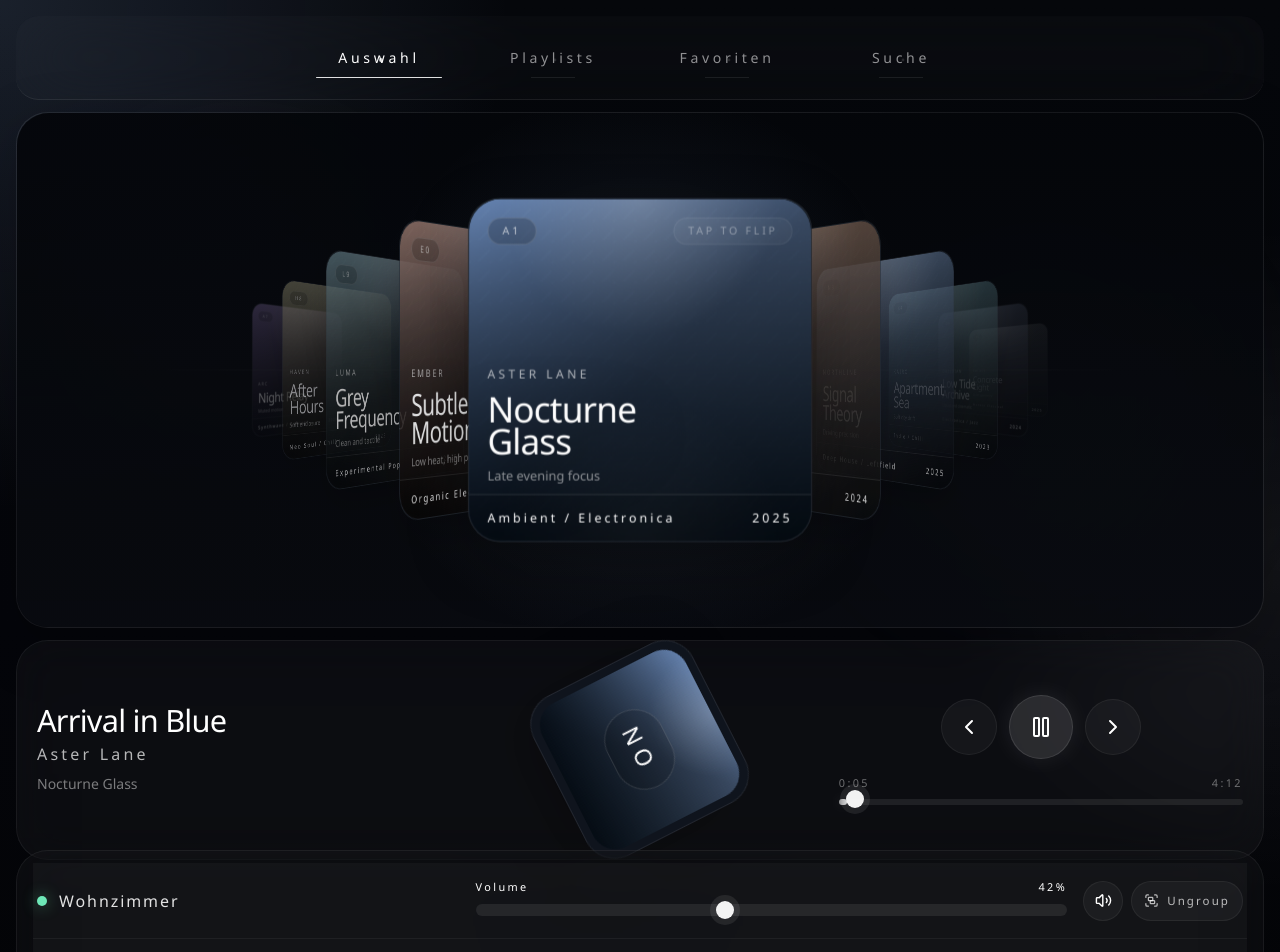
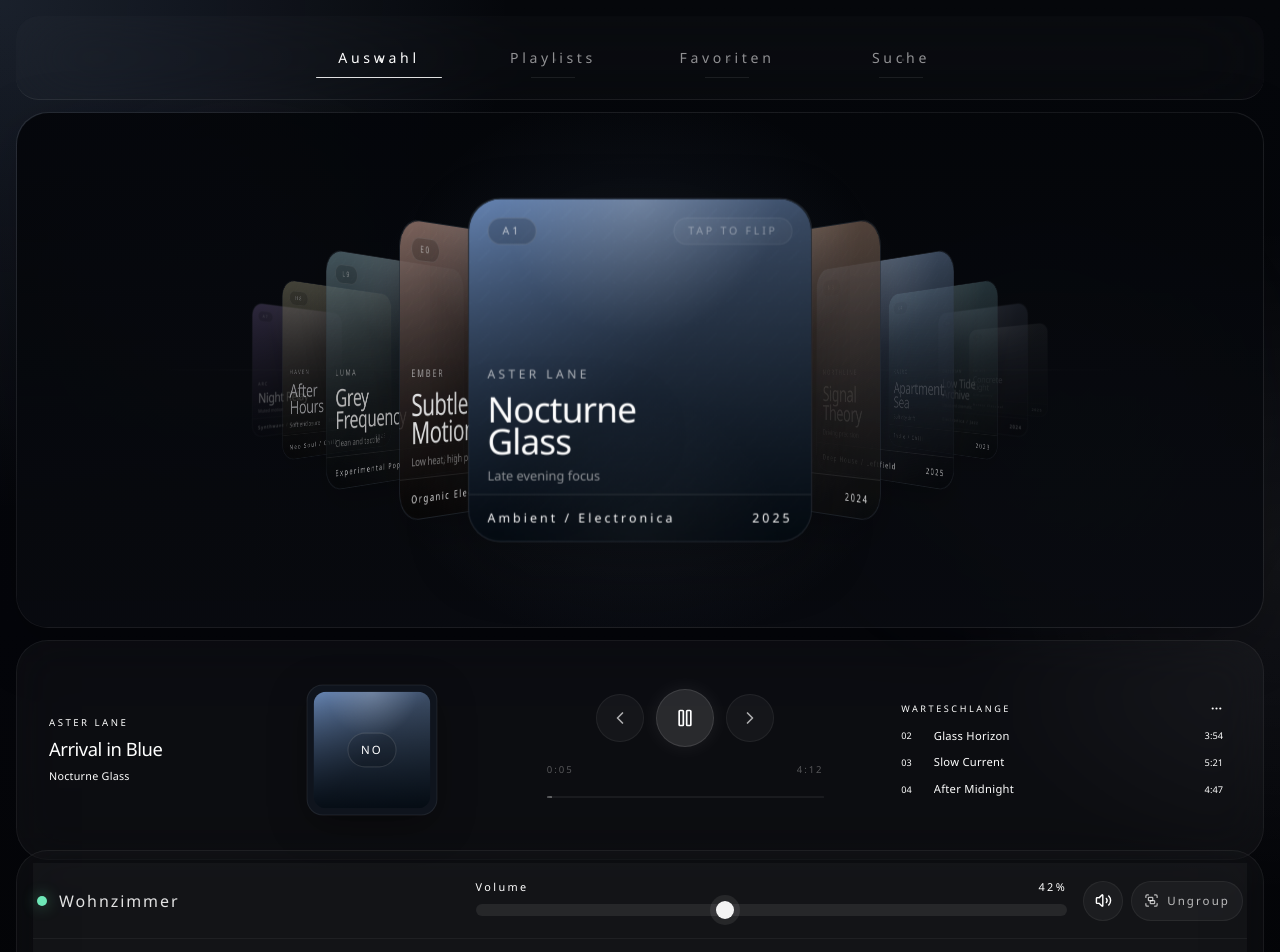
Before and after one commit to maxxeagleowl/music-wall-panel, a React (Vite) app in the folder frontend/: page / in a window 1280 px wide. Shown: the top 952 px of the page. Built offline with nearby package versions, Linux system fonts and the light colour scheme.

Commit message:
feont edn - now playing

```diff
--- a/frontend/src/components/NowPlaying.tsx
+++ b/frontend/src/components/NowPlaying.tsx
@@ -1,4 +1,5 @@
 import { motion } from 'framer-motion';
+import { MoreHorizontal } from 'lucide-react';
 import type { Album, Track } from '../types/music';
 import { PlaybackControls } from './PlaybackControls';
 import { ProgressBar } from './ProgressBar';
@@ -28,40 +29,60 @@ export function NowPlaying({
   onNext,
   onSeek
 }: NowPlayingProps) {
+  const currentIndex = album.tracks.findIndex(t => t.id === track.id);
+  const safeIndex = currentIndex >= 0 ? currentIndex : 0;
+  const queueTracks = [1, 2, 3].map(offset => {
+    const idx = (safeIndex + offset) % album.tracks.length;
+    return album.tracks[idx];
+  });
+
   return (
     <section
       className={[
-        'glass-panel h-full rounded-[2rem] border transition',
+        'glass-panel h-full rounded-[2rem] border transition duration-300',
         highlighted
-          ? 'border-white/[0.18] bg-white/[0.07] shadow-[0_0_0_1px_rgba(255,255,255,0.08),0_26px_80px_rgba(0,0,0,0.3)]'
+          ? 'border-white/[0.22] bg-white/[0.09] shadow-[0_0_0_1px_rgba(255,255,255,0.10),0_0_52px_rgba(255,255,255,0.06),0_26px_80px_rgba(0,0,0,0.3)]'
           : 'border-white/[0.06] bg-white/[0.035]'
       ].join(' ')}
     >
-      <div className="grid h-full grid-cols-1 gap-4 px-5 py-4 md:grid-cols-[1.05fr_0.95fr_1.05fr]">
-        <div className="flex items-center">
-          <div className="space-y-2">
-            <h2 className="max-w-[11ch] font-display text-[clamp(1.9rem,2.4vw,3rem)] leading-[0.92] tracking-tight text-white">
+      <div
+        className="grid h-full items-center px-6 py-4"
+        style={{ gridTemplateColumns: '1.0fr 1fr 1.7fr 1.6fr' }}
+      >
+
+        {/* Zone 1 — Metadata */}
+        <div className="flex items-center pl-2">
+          <div className="max-w-[20ch] space-y-1.5 overflow-hidden">
+            <p className="truncate text-[0.6rem] tracking-[0.26em] uppercase text-white/38">
+              {album.artist}
+            </p>
+            <h2 className="truncate font-display text-[1.15rem] leading-snug tracking-tight text-white">
               {track.title}
             </h2>
-            <p className="font-display text-[1rem] tracking-[0.2em] text-white/70">{album.artist}</p>
-            <p className="text-sm text-white/[0.46]">{album.title}</p>
+            <p className="truncate text-[0.67rem] tracking-wide text-white/28">{album.title}</p>
           </div>
         </div>
 
-        <div className="flex items-center justify-center">
+        {/* Zone 2 — Cover */}
+        <div className="flex items-center justify-center pl-2 pr-6">
           <motion.div
-            animate={isPlaying ? { rotate: 360 } : { rotate: 0 }}
-            transition={isPlaying ? { duration: 32, repeat: Infinity, ease: 'linear' } : { duration: 0.4 }}
-            className="relative aspect-square w-[clamp(11rem,14vw,15rem)] rounded-[2rem] border border-white/[0.08] bg-panel-850 p-2 shadow-[0_18px_54px_rgba(0,0,0,0.3)]"
+            initial={{ rotate: 0 }}
+            animate={isPlaying ? { scale: [1, 1.025, 1], rotate: 0 } : { scale: 1, rotate: 0 }}
+            transition={
+              isPlaying
+                ? { duration: 4, repeat: Infinity, ease: 'easeInOut' }
+                : { duration: 0.5, ease: 'easeOut' }
+            }
+            className="relative aspect-square w-[128px] rounded-2xl border border-white/[0.07] bg-panel-850 p-1.5 shadow-[0_10px_36px_rgba(0,0,0,0.38)]"
           >
             <div
-              className="relative h-full w-full overflow-hidden rounded-[1.55rem]"
+              className="relative h-full w-full overflow-hidden rounded-xl"
               style={{ background: `${album.accentSoft}, ${album.accent}` }}
             >
               <div className="absolute inset-0 bg-[radial-gradient(circle_at_top,rgba(255,255,255,0.16),transparent_35%),linear-gradient(180deg,rgba(255,255,255,0.04),rgba(0,0,0,0.3))]" />
               <div className="absolute inset-0 grid place-items-center">
-                <div className="rounded-full border border-white/[0.12] bg-black/[0.14] px-4 py-3 text-center">
-                  <div className="font-display text-[clamp(1.4rem,1.8vw,2rem)] tracking-[0.28em] text-white">
+                <div className="rounded-full border border-white/[0.12] bg-black/[0.14] px-3 py-2 text-center">
+                  <div className="font-display text-[0.7rem] tracking-[0.2em] text-white">
                     {album.coverText}
                   </div>
                 </div>
@@ -70,10 +91,45 @@ export function NowPlaying({
           </motion.div>
         </div>
 
-        <div className="flex h-full flex-col justify-center gap-4">
-          <PlaybackControls isPlaying={isPlaying} onPrevious={onPrevious} onTogglePlay={onTogglePlay} onNext={onNext} />
-          <ProgressBar progress={progress} total={total} onSeek={onSeek} />
+       {/* Zone 3 — Controls + Progress */}
+        <div className="flex h-full items-center justify-center">
+          <div className="flex w-full max-w-[72%] flex-col items-center justify-center gap-4">
+            <PlaybackControls
+              isPlaying={isPlaying}
+              onPrevious={onPrevious}
+              onTogglePlay={onTogglePlay}
+              onNext={onNext}
+            />
+
+            <ProgressBar progress={progress} total={total} onSeek={onSeek} />
+          </div>
         </div>
+
+        {/* Zone 4 — Warteschlange */}
+        <div className="flex flex-col justify-center pl-6 pr-4">
+          <div className="mb-3 flex items-center justify-between">
+            <span className="text-[0.57rem] tracking-[0.28em] uppercase text-white/28">
+              Warteschlange
+            </span>
+            <MoreHorizontal size={13} className="text-white/18 shrink-0" />
+          </div>
+          <div className="space-y-2.5">
+            {queueTracks.map(qTrack => (
+              <div key={qTrack.id} className="group flex items-center gap-2.5">
+                <span className="w-[1.4rem] shrink-0 text-[0.57rem] tabular-nums text-white/18">
+                  {String(qTrack.number).padStart(2, '0')}
+                </span>
+                <span className="flex-1 truncate text-[0.7rem] tracking-wide text-white/44 transition-colors group-hover:text-white/62">
+                  {qTrack.title}
+                </span>
+                <span className="shrink-0 pl-2 text-[0.58rem] tabular-nums text-white/22">
+                  {qTrack.duration}
+                </span>
+              </div>
+            ))}
+          </div>
+        </div>
+
       </div>
     </section>
   );
--- a/frontend/src/components/PlaybackControls.tsx
+++ b/frontend/src/components/PlaybackControls.tsx
@@ -7,24 +7,24 @@ type PlaybackControlsProps = {
   onNext: () => void;
 };
 
-const buttonClass =
-  'grid h-14 w-14 place-items-center rounded-full border border-white/[0.06] bg-white/[0.04] text-white/76 transition hover:bg-white/[0.08] hover:text-white';
+const sideButtonClass =
+  'grid h-12 w-12 place-items-center rounded-full border border-white/[0.06] bg-white/[0.04] text-white/65 transition hover:bg-white/[0.08] hover:text-white active:scale-95';
 
 export function PlaybackControls({ isPlaying, onPrevious, onTogglePlay, onNext }: PlaybackControlsProps) {
   return (
     <div className="flex items-center justify-center gap-3">
-      <button type="button" className={buttonClass} onClick={onPrevious}>
-        <ChevronLeft size={24} />
+      <button type="button" className={sideButtonClass} onClick={onPrevious}>
+        <ChevronLeft size={20} />
       </button>
       <button
         type="button"
-        className="grid h-16 w-16 place-items-center rounded-full border border-white/[0.1] bg-white/[0.12] text-white shadow-[0_0_24px_rgba(255,255,255,0.08)] transition hover:bg-white/[0.16] hover:scale-[1.02]"
+        className="grid h-[58px] w-[58px] place-items-center rounded-full border border-white/[0.10] bg-white/[0.12] text-white shadow-[0_0_20px_rgba(255,255,255,0.07)] transition hover:bg-white/[0.16] hover:scale-[1.04] active:scale-95"
         onClick={onTogglePlay}
       >
-        {isPlaying ? <Pause size={24} /> : <Play size={24} className="ml-1" />}
+        {isPlaying ? <Pause size={20} /> : <Play size={20} className="ml-0.5" />}
       </button>
-      <button type="button" className={buttonClass} onClick={onNext}>
-        <ChevronRight size={24} />
+      <button type="button" className={sideButtonClass} onClick={onNext}>
+        <ChevronRight size={20} />
       </button>
     </div>
   );
--- a/frontend/src/components/ProgressBar.tsx
+++ b/frontend/src/components/ProgressBar.tsx
@@ -15,25 +15,27 @@ export function ProgressBar({ progress, total, onSeek }: ProgressBarProps) {
   const percentage = total > 0 ? Math.min(100, (progress / total) * 100) : 0;
 
   return (
-    <div className="space-y-2">
-      <div className="flex items-center justify-between text-[0.68rem] tracking-[0.22em] text-white/[0.4]">
+    <div className="w-full space-y-1.5">
+      <div className="flex w-full items-center justify-between text-[0.6rem] tracking-[0.2em] text-white/30">
         <span>{formatTime(progress)}</span>
         <span>{formatTime(total)}</span>
       </div>
-      <div className="relative">
-        <div className="h-1.5 rounded-full bg-white/[0.08]">
+
+      <div className="relative h-7 w-full overflow-hidden">
+        <div className="absolute left-0 right-0 top-1/2 h-px -translate-y-1/2 rounded-full bg-white/[0.12]">
           <div
-            className="h-1.5 rounded-full bg-gradient-to-r from-white/[0.5] to-white/[0.82] shadow-[0_0_14px_rgba(255,255,255,0.16)]"
+            className="h-px rounded-full bg-gradient-to-r from-white/40 to-white/70"
             style={{ width: `${percentage}%` }}
           />
         </div>
+
         <input
           type="range"
           min={0}
           max={Math.max(total, 1)}
           value={progress}
           onChange={(event) => onSeek(Number(event.target.value))}
-          className="absolute inset-[-16px_0] h-8 w-full cursor-pointer appearance-none bg-transparent"
+          className="absolute inset-0 h-7 w-full cursor-pointer appearance-none bg-transparent opacity-0"
         />
       </div>
     </div>
```
